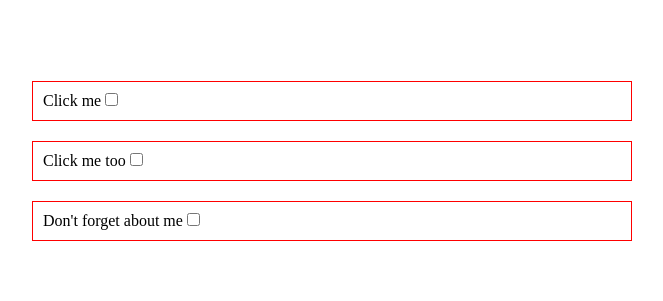
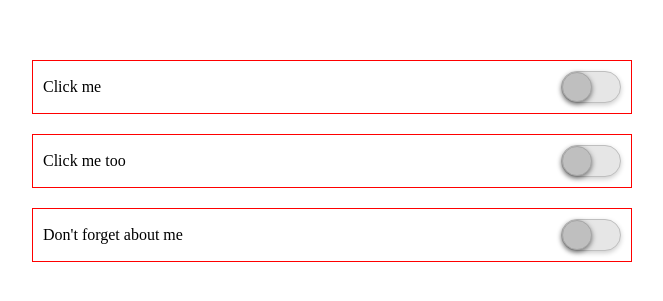
Before and after one commit to the-javascript-mentor/toggle-button, a plain HTML site: page index.html in a window 1280 px wide. Shown: the part 239-540 px from the top of the page, without its empty margins (308-971 px from the left). Drawn offline with Linux system fonts and the light colour scheme.

Commit message:
Added toggle button styles

```diff
--- a/index.html
+++ b/index.html
@@ -12,14 +12,23 @@
       <label class="toggle-button-wrapper" for="toggle-button-1">
         <span>Click me</span>
         <input type="checkbox" id="toggle-button-1" />
+        <div class="toggle-wrapper">
+          <div class="toggle"></div>
+        </div>
       </label>
       <label class="toggle-button-wrapper" for="toggle-button-2">
         <span>Click me too</span>
         <input type="checkbox" id="toggle-button-2" />
+        <div class="toggle-wrapper">
+          <div class="toggle"></div>
+        </div>
       </label>
       <label class="toggle-button-wrapper" for="toggle-button-3">
         <span>Don't forget about me</span>
         <input type="checkbox" id="toggle-button-3" />
+        <div class="toggle-wrapper">
+          <div class="toggle"></div>
+        </div>
       </label>
     </main>
   </body>
--- a/style.css
+++ b/style.css
@@ -23,4 +23,37 @@ main {
   width: 100%;
   border: 1px solid red;
   padding: 10px;
+  display: flex;
+  justify-content: space-between;
+  align-items: center;
 }
+
+.toggle-button-wrapper input[type="checkbox"] {
+  display: none;
+}
+
+.toggle-wrapper {
+  width: 60px;
+  border: 1px solid hsl(0, 0%, 75%);
+  background-color: hsl(0, 0%, 90%);
+  box-shadow: 0 2px 5px hsla(0, 0%, 0%, 20%);
+  height: 32px;
+  border-radius: 16px;
+  position: relative;
+}
+
+.toggle {
+  width: 30px;
+  height: 30px;
+  border: 1px solid hsl(0, 0%, 65%);
+  background-color: hsl(0, 0%, 75%);
+  box-shadow: 0 2px 5px hsla(0, 0%, 0%, 50%);
+  border-radius: 15px;
+  position: absolute;
+  left: 0;
+  transition: left 0.25s;
+}
+
+input[type="checkbox"]:checked + .toggle-wrapper > .toggle {
+  left: calc(100% - 30px);
+}
```
